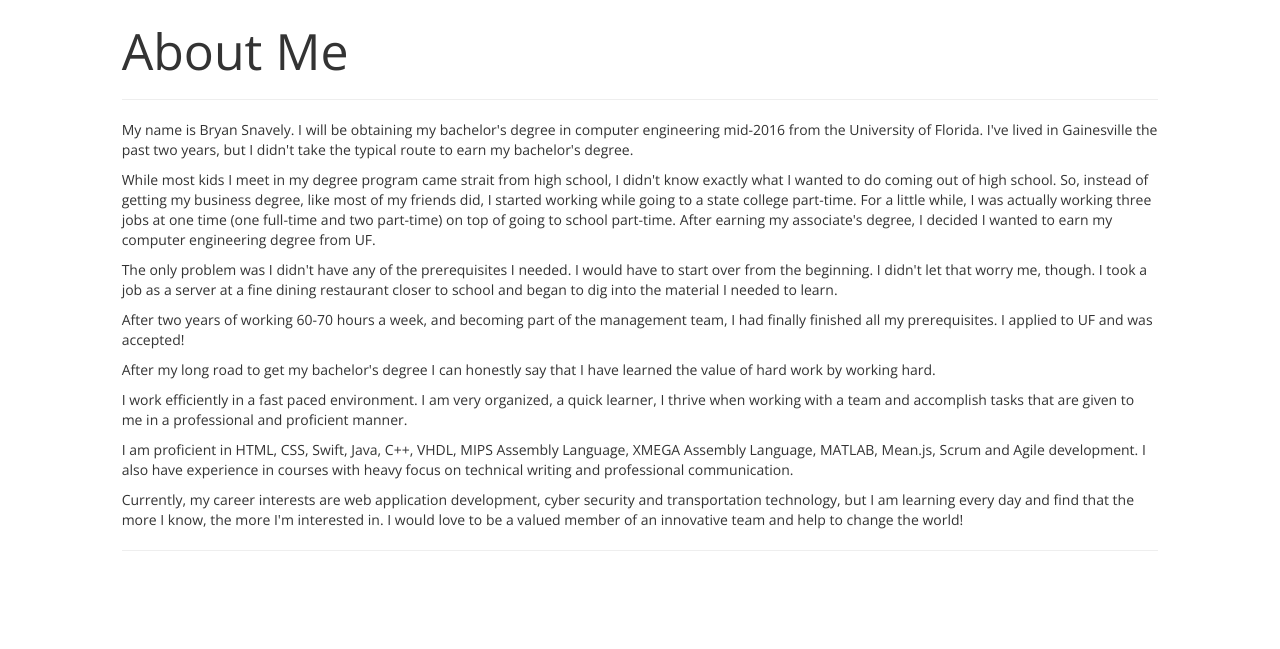
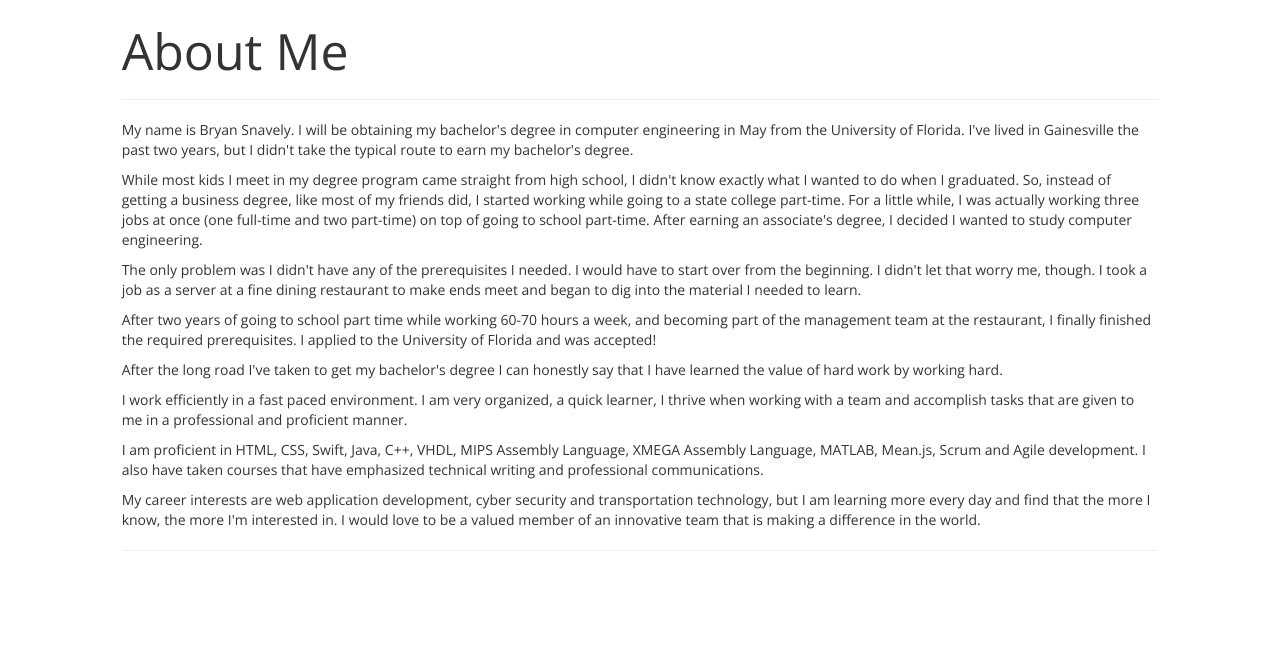
Before and after one commit to brysnave/brysnave.github.io, a plain HTML site: page index.html in a window 1280 px wide. Shown: the part 1660-2309 px from the top of the page. Drawn offline with nearby package versions, Linux system fonts and the light colour scheme; some packages are replaced by stand-ins of ours.

Commit message:
Changes to About Me section of website

```diff
--- a/index.html
+++ b/index.html
@@ -135,28 +135,28 @@
       <hr>
 
       <p>
-				My name is Bryan Snavely. I will be obtaining my bachelor's degree in computer engineering mid-2016 from the University of Florida. I've lived in Gainesville the past two years, but I didn't take the typical route to earn my bachelor's degree.
+				My name is Bryan Snavely. I will be obtaining my bachelor's degree in computer engineering in May from the University of Florida. I've lived in Gainesville the past two years, but I didn't take the typical route to earn my bachelor's degree.
 			</p>
 			<p>
-				While most kids I meet in my degree program came strait from high school, I didn't know exactly what I wanted to do coming out of high school. So, instead of getting my business degree, like most of my friends did, I started working while going to a state college part-time. For a little while, I was actually working three jobs at one time (one full-time and two part-time) on top of going to school part-time. After earning my associate's degree, I decided I wanted to earn my computer engineering degree from UF.
+				While most kids I meet in my degree program came straight from high school, I didn't know exactly what I wanted to do when I graduated. So, instead of getting a business degree, like most of my friends did, I started working while going to a state college part-time. For a little while, I was actually working three jobs at once (one full-time and two part-time) on top of going to school part-time. After earning an associate's degree, I decided I wanted to study computer engineering.
 			</p>
 			<p>
-				The only problem was I didn't have any of the prerequisites I needed. I would have to start over from the beginning. I didn't let that worry me, though. I took a job as a server at a fine dining restaurant closer to school and began to dig into the material I needed to learn.
+				The only problem was I didn't have any of the prerequisites I needed. I would have to start over from the beginning. I didn't let that worry me, though. I took a job as a server at a fine dining restaurant to make ends meet and began to dig into the material I needed to learn.
 			</p>
 			<p>
-				After two years of working 60-70 hours a week, and becoming part of the management team, I had finally finished all my prerequisites. I applied to UF and was accepted!
+				After two years of going to school part time while working 60-70 hours a week, and becoming part of the management team at the restaurant, I finally finished the required prerequisites. I applied to the University of Florida and was accepted!
 			</p>
 			<p>
-				After my long road to get my bachelor's degree I can honestly say that I have learned the value of hard work by working hard.
+				After the long road I've taken to get my bachelor's degree I can honestly say that I have learned the value of hard work by working hard.
       </p>
 			<p>
 				 I work efficiently in a fast paced environment. I am very organized, a quick learner, I thrive when working with a team and accomplish tasks that are given to me in a professional and proficient manner.
 			</p>
       <p>
-				I am proficient in HTML, CSS, Swift, Java, C++, VHDL, MIPS Assembly Language, XMEGA Assembly Language, MATLAB, Mean.js, Scrum and Agile development. I also have experience in courses with heavy focus on technical writing and professional communication.
+				I am proficient in HTML, CSS, Swift, Java, C++, VHDL, MIPS Assembly Language, XMEGA Assembly Language, MATLAB, Mean.js, Scrum and Agile development. I also have taken courses that have emphasized technical writing and professional communications.
 			</p>
 			<p>
-				Currently, my career interests are web application development, cyber security and transportation technology, but I am learning every day and find that the more I know, the more I'm interested in.  I would love to be a valued member of an innovative team and help to change the world!
+				My career interests are web application development, cyber security and transportation technology, but I am learning more every day and find that the more I know, the more I'm interested in.  I would love to be a valued member of an innovative team that is making a difference in the world.
 			</p>
 
 
```
